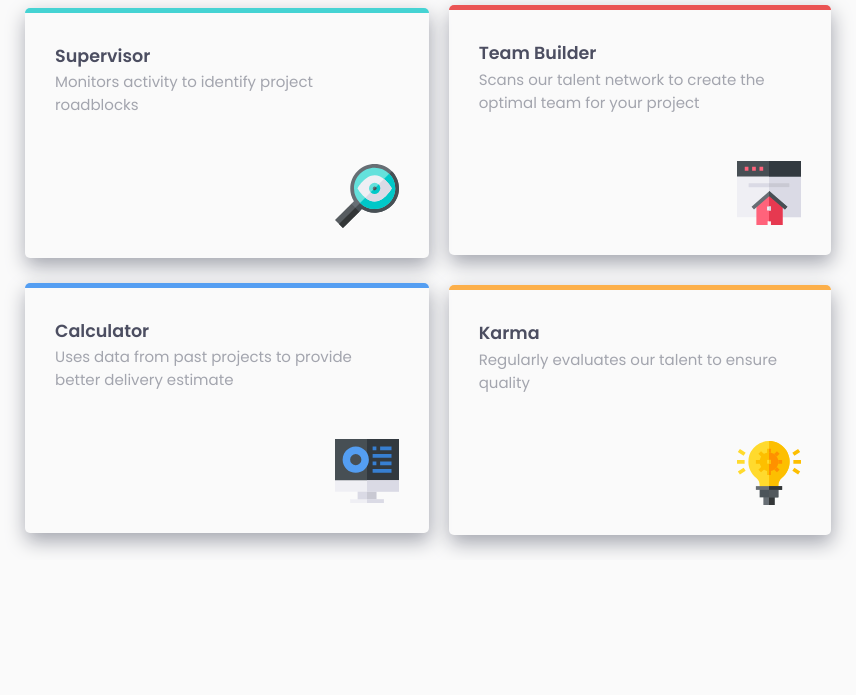
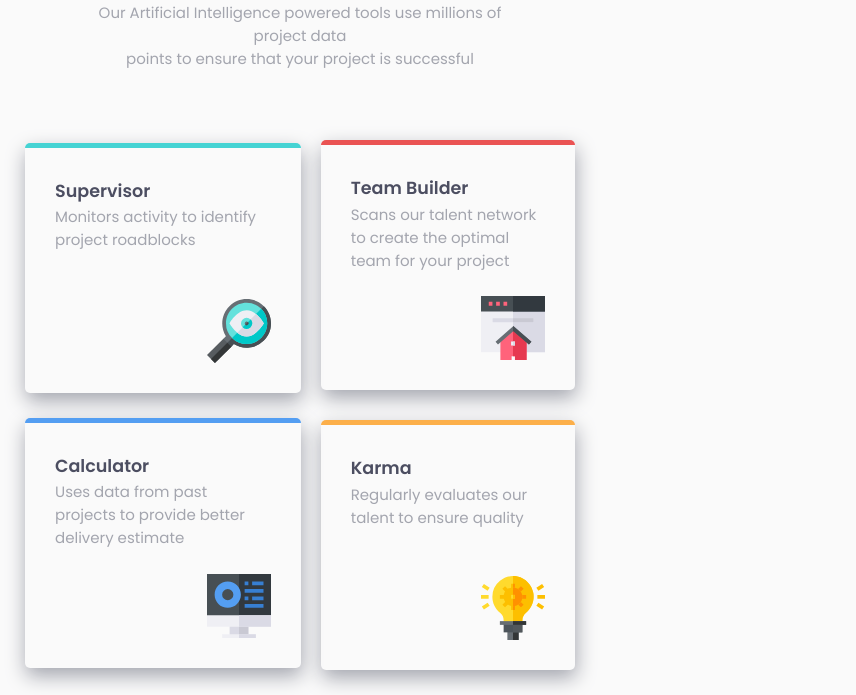
Before and after one commit to JoannaYau1996/Project01, a plain HTML site: page index.html in a window 600 px wide. Shown: the part 313-1008 px from the top of the page, 856 px wide, since content can reach past the window. Before the commit the page ends 873 px from the top, so only its background shows below. Drawn offline with Linux system fonts and the light colour scheme.

Commit message:
width size Kevin

```diff
--- a/style.css
+++ b/style.css
@@ -89,7 +89,7 @@ p {
 @media only screen and (max-width:600px) and (min-width: 450px) {
 
   .grid {
-  width: 450px;
+  width: 400px;
   margin: auto;
   align-items: center;
   justify-content: center;
@@ -114,7 +114,7 @@ p {
 @media only screen and (max-width: 950px) and (min-width: 600px) {
 
   .grid {
-  width: 856px;
+  width: 100%;
   margin: auto;
   align-content: center;
   justify-content: center;
```
